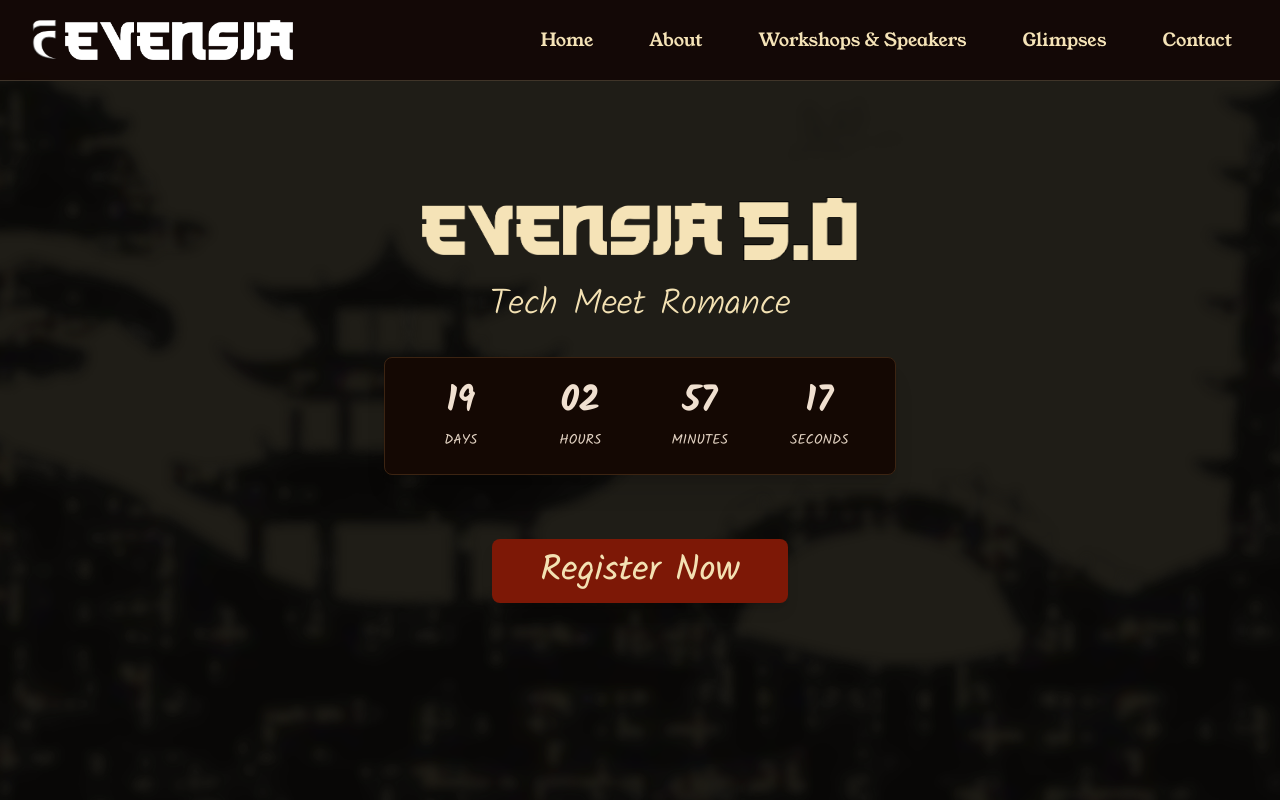
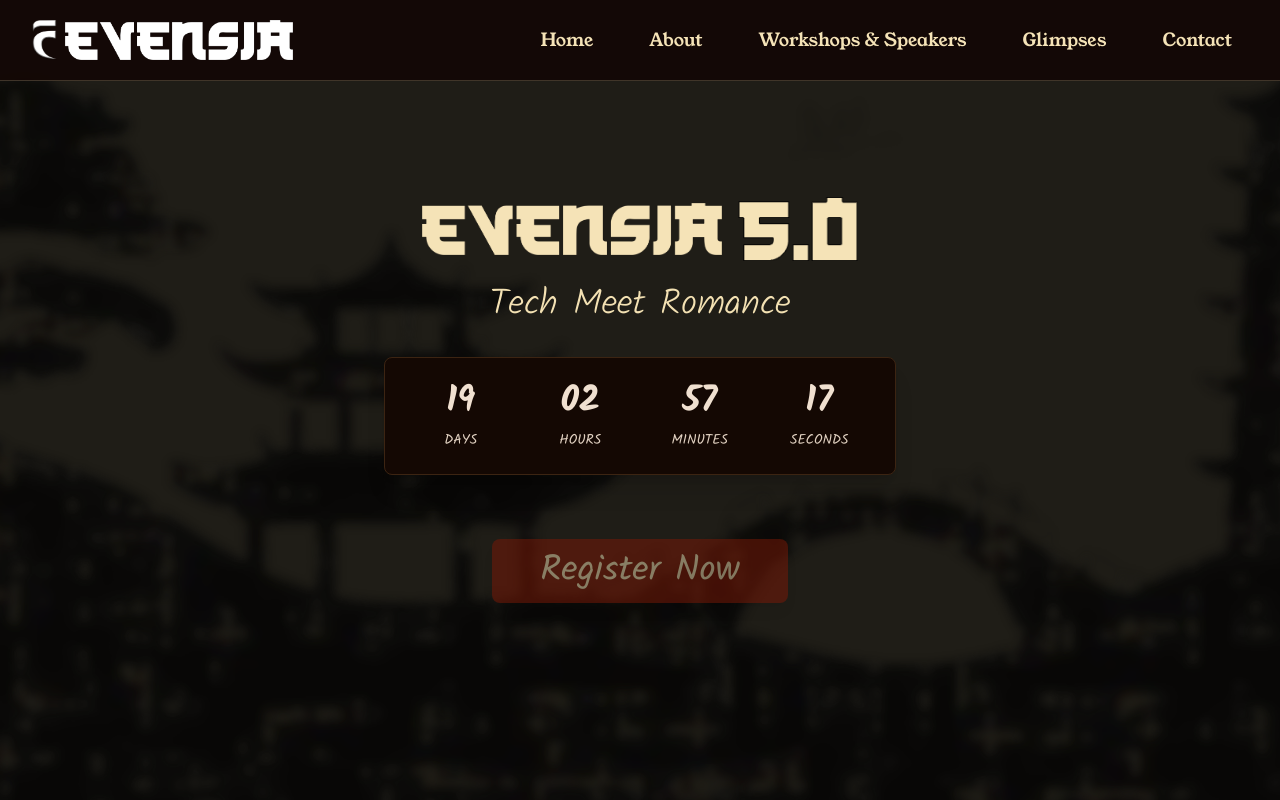
Before and after one commit to sooryadev007/evensia5, a Next.js app: page / in a window 1280 px wide. Shown: the top 800 px of the page. Built offline with nearby package versions, Linux system fonts and the light colour scheme.

Commit message:
changes made

```diff
--- a/app/page.tsx
+++ b/app/page.tsx
@@ -22,6 +22,7 @@ import CountdownTimer from "@/components/CountdownTimer";
 export default function Home() {
   const [mounted, setMounted] = useState(false);
   const [guidelinesAccepted, setGuidelinesAccepted] = useState(false);
+  const [registrationEnabled, setRegistrationEnabled] = useState(false);
 
   useEffect(() => {
     setMounted(true);
@@ -113,7 +114,8 @@ export default function Home() {
               <DialogTrigger asChild>
                 <Button
                   size="lg"
-                  className="mt-4 sm:mt-8 bg-[#7D1806] hover:bg-[#7D1806]/90 text-[#F3E1B3] text-2xl sm:text-3xl md:text-4xl px-8 sm:px-10 md:px-12 py-5 sm:py-6 md:py-8 rounded-lg shadow-lg transform transition hover:scale-105 w-full sm:w-auto min-w-[200px]"
+                  className="mt-4 sm:mt-8 bg-[#7D1806] hover:bg-[#7D1806]/90 text-[#F3E1B3] text-2xl sm:text-3xl md:text-4xl px-8 sm:px-10 md:px-12 py-5 sm:py-6 md:py-8 rounded-lg shadow-lg transform transition hover:scale-105 w-full sm:w-auto min-w-[200px] disabled:opacity-50 disabled:cursor-not-allowed disabled:hover:scale-100"
+                  disabled={!registrationEnabled}
                 >
                   Register Now
                 </Button>
```
